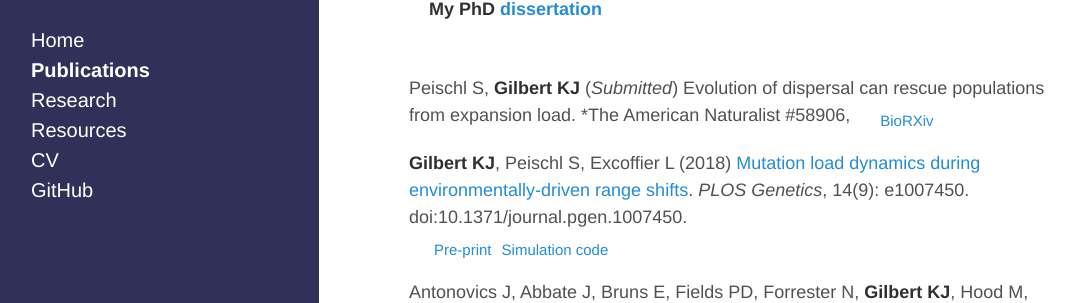
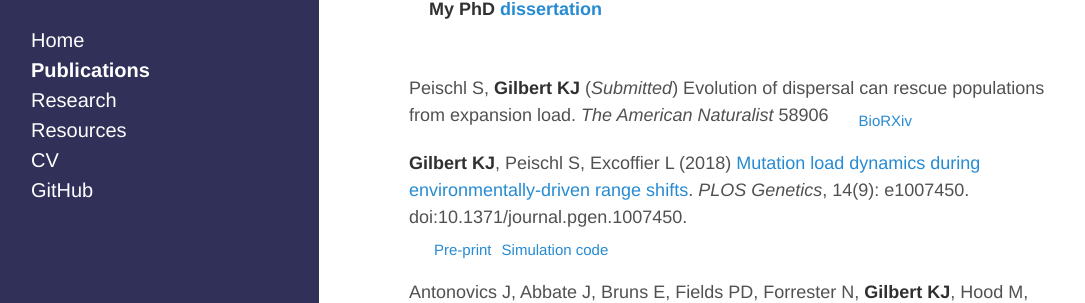
Before and after one commit to kjgilbert/kjgilbert.github.io, a Jekyll site: the page built from publications.md, in a window 1280 px wide and 900 px high. Shown: the part 218-521 px from the top of the window, without its empty margins (5-1090 px from the left). Built offline with Jekyll 4.4.1, drawn with Linux system fonts in a browser that asks for light colours; Markdown is read by kramdown in place of the engine named in the settings.

Commit message:
update pubs and CV

```diff
--- a/publications.md
+++ b/publications.md
@@ -9,7 +9,7 @@ title: Publications
 
 &nbsp;
 
-Peischl S, **Gilbert KJ** (*Submitted*) Evolution of dispersal can rescue populations from expansion load. *The American Naturalist \#58906,
+Peischl S, **Gilbert KJ** (*Submitted*) Evolution of dispersal can rescue populations from expansion load. *The American Naturalist* 58906
 &nbsp;&nbsp;&nbsp;&nbsp; <sub>[BioRXiv](https://www.biorxiv.org/content/early/2018/11/30/483883)</sub>
 
 **Gilbert KJ**, Peischl S, Excoffier L (2018) [Mutation load dynamics during environmentally-driven range shifts](https://journals.plos.org/plosgenetics/article?id=10.1371/journal.pgen.1007450). *PLOS Genetics*, 14(9): e1007450. doi:10.1371/journal.pgen.1007450.
```
